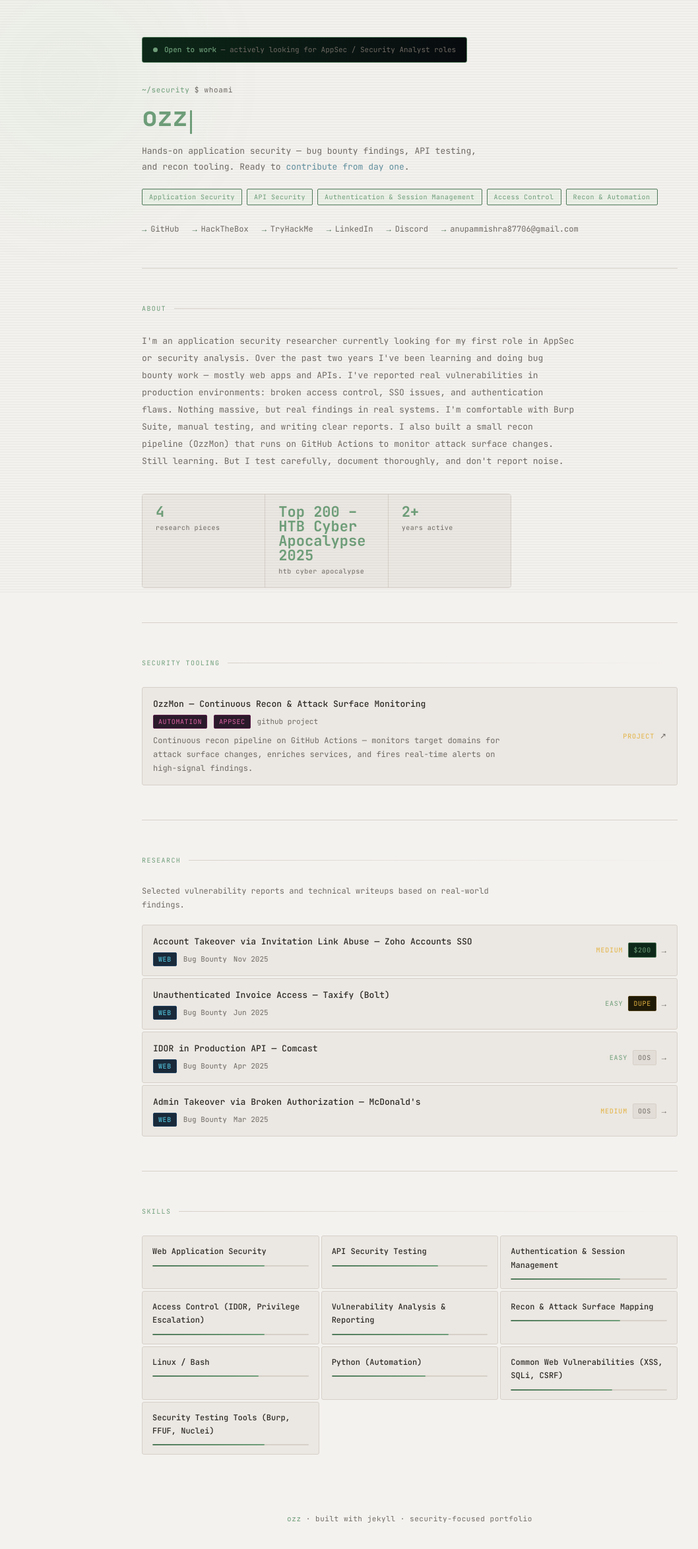
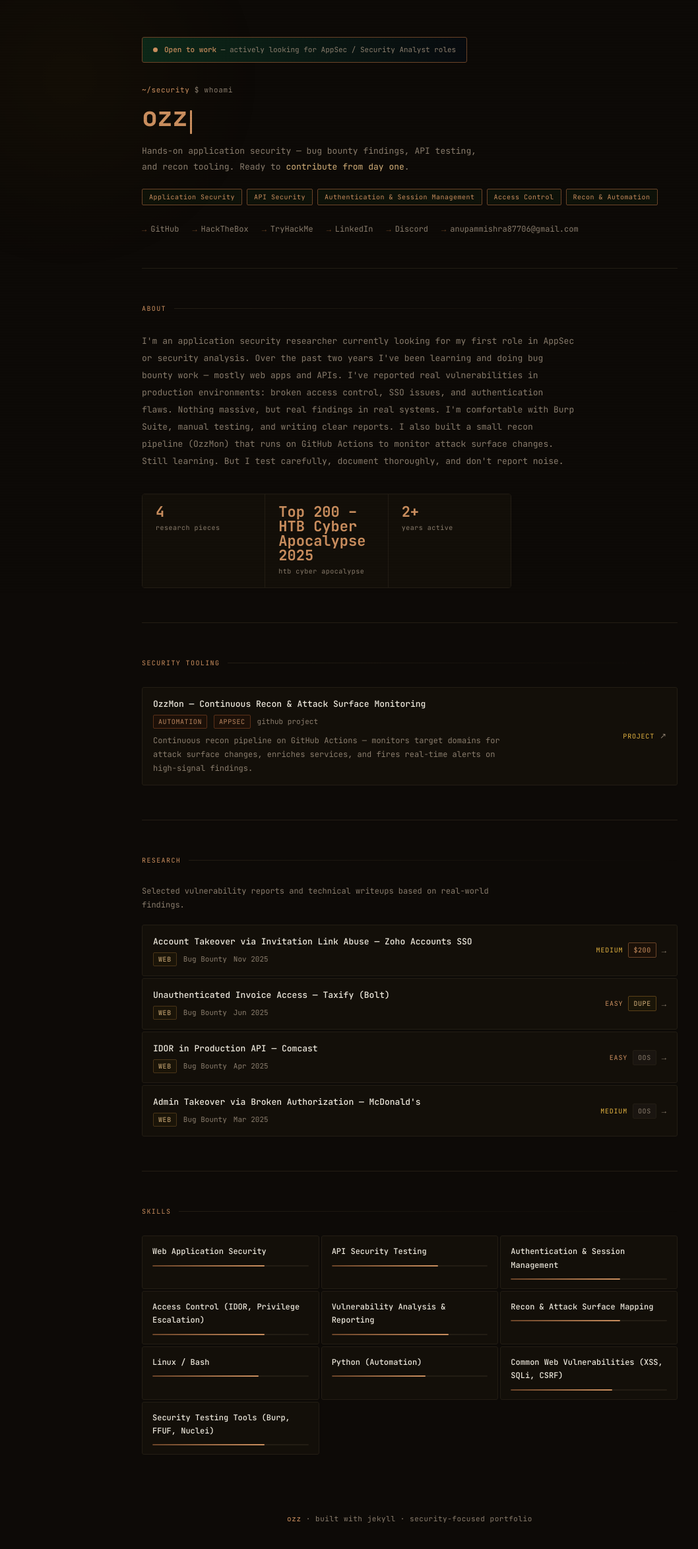
Before and after one commit to Psyphen36/anupam-security-portfolio, a Jekyll site: the page built from index.html, in a window 1280 px wide. Shown: the whole page at 66% size, without its empty margins (19-1077 px from the left). Built offline with Jekyll 4.4.1, drawn with Linux system fonts in a browser that asks for light colours; nearby versions of some CDN libraries.

Commit message:
Update main.css

```diff
--- a/assets/css/main.css
+++ b/assets/css/main.css
@@ -9,23 +9,17 @@
 }
 
 :root {
-  --bg:        #f4f2ef;
-  --bg2:       #ebe7e2;
-  --bg3:       #e2ddd7;
-
-  --green:     #6f9f7a;   /* sage instead of neon */
-  --green-dim: #4f7a5a;
-  --green-glow:rgba(111, 159, 122, 0.12);
-
-  --cyan:      #5f8f9d;   /* muted blue, easier on eyes */
-
-  --white:     #2d2a26;   /* actual text color now */
-  --muted:     #6f6a64;
-
-  --border:    #d6d0c8;
-
-  --red:       #c46363;
-
+  --bg:        #0d0a07;
+  --bg2:       #130f09;
+  --bg3:       #1a1510;
+  --green:     #cb8f5f;
+  --green-dim: #6b4428;
+  --green-glow:rgba(203, 143, 95, 0.12);
+  --cyan:      #d4b07a;
+  --white:     #ede8dc;
+  --muted:     #8a7d6d;
+  --border:    #231d14;
+  --red:       #c95c4a;
   --font:      'JetBrains Mono', monospace;
   --transition: 0.2s ease;
 }
@@ -67,7 +61,7 @@ body::after {
   left: -200px;
   width: 600px;
   height: 600px;
-  background: radial-gradient(circle, rgba(57,211,83,0.04) 0%, transparent 70%);
+  background: radial-gradient(circle, rgba(203,143,9,0.04) 0%, transparent 70%);
   pointer-events: none;
   z-index: 0;
   animation: ambientDrift 12s ease-in-out infinite alternate;
@@ -426,10 +420,10 @@ section:last-of-type { border-bottom: none; }
   padding: 2px 7px;
   border-radius: 2px;
 }
-.wu-status--paid      { background: #0d2818; color: var(--green); border: 1px solid var(--green-dim); }
-.wu-status--duplicate { background: #1f1a08; color: #e3b341;      border: 1px solid #4a3a10; }
+.wu-status--paid      { background: #1a1008; color: var(--green);  border: 1px solid var(--green-dim); }
+.wu-status--duplicate { background: #1a1508; color: var(--cyan);   border: 1px solid #5a4018; }
 .wu-status--oos       { background: var(--bg3); color: var(--muted); border: 1px solid var(--border); }
-.wu-status--triaged   { background: #0a1e28; color: var(--cyan);   border: 1px solid #1a4a60; }
+.wu-status--triaged   { background: #141008; color: var(--cyan);   border: 1px solid #5a3d18; }
 
 /* ── Tags ── */
 .wu-tag {
@@ -439,13 +433,13 @@ section:last-of-type { border-bottom: none; }
   letter-spacing: 0.06em;
   text-transform: uppercase;
 }
-.wu-tag.web      { background: #1a2a3a; color: #58d6f0; border: 1px solid #1e4060; }
-.wu-tag.pwn      { background: #2a1a1a; color: #f85149; border: 1px solid #5a1f1f; }
-.wu-tag.rev      { background: #2a2a1a; color: #e3b341; border: 1px solid #5a4a1f; }
-.wu-tag.crypto   { background: #1a1a2a; color: #a371f7; border: 1px solid #3a2a5a; }
-.wu-tag.osint    { background: #1a2a1a; color: #56d364; border: 1px solid #1f5a2a; }
-.wu-tag.misc     { background: #2a1a2a; color: #db61a2; border: 1px solid #5a1a4a; }
-.wu-tag.forensics{ background: #1a2a28; color: #39d4c5; border: 1px solid #1a5048; }
+.wu-tag.web      { background: #1a1408; color: var(--cyan);  border: 1px solid #4a3518; }
+.wu-tag.pwn      { background: #221008; color: var(--red);   border: 1px solid #5a2218; }
+.wu-tag.rev      { background: #201808; color: var(--green); border: 1px solid #5a4018; }
+.wu-tag.crypto   { background: #18100e; color: #c47a8a;      border: 1px solid #4a2028; }
+.wu-tag.osint    { background: #0e1808; color: #8fa85f;      border: 1px solid #304018; }
+.wu-tag.misc     { background: #1c1008; color: #b8855f;      border: 1px solid #5a3018; }
+.wu-tag.forensics{ background: #141808; color: #7abfa0;      border: 1px solid #284830; }
 
 .wu-date { font-size: 11px; color: var(--muted); }
 
```
